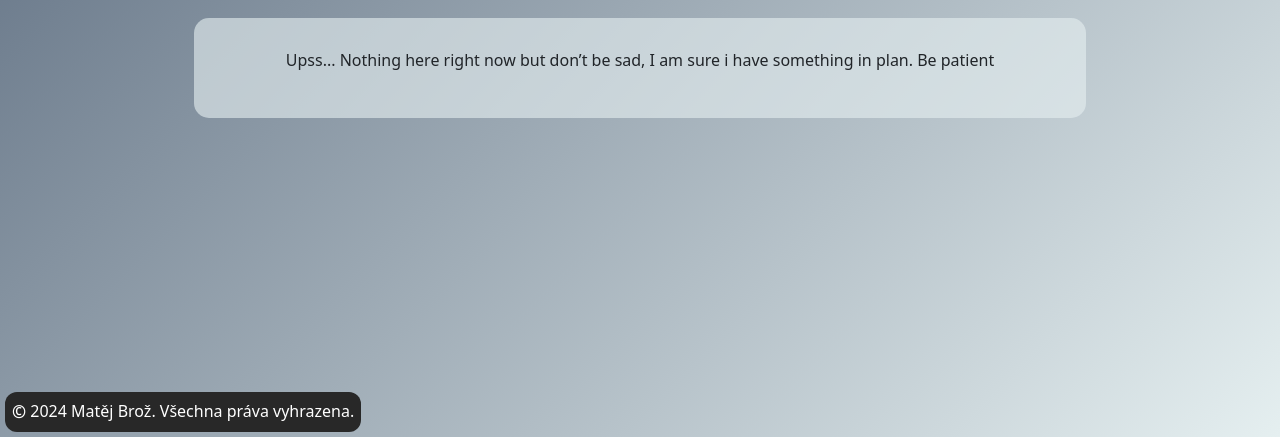
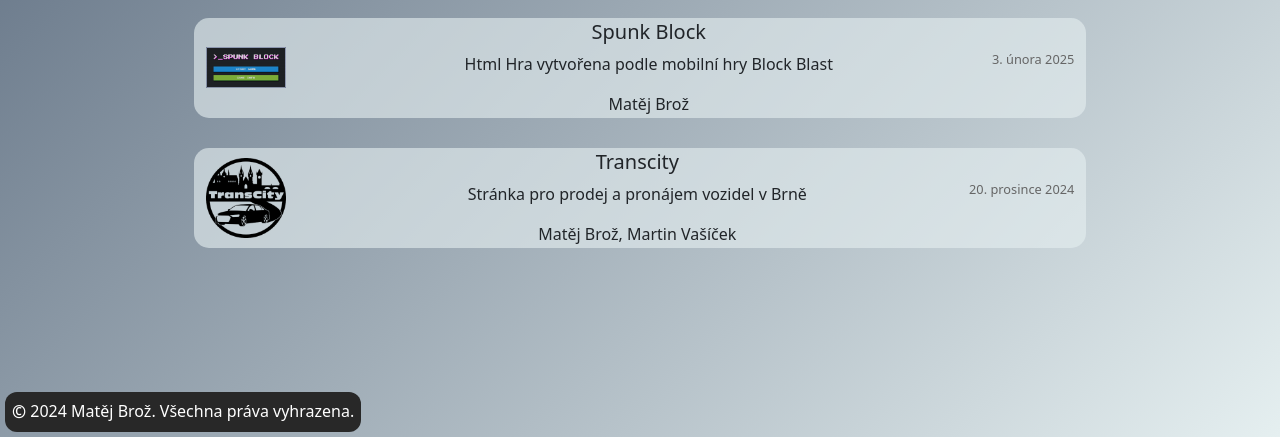
Before and after one commit to matejbroz07/My-site, a plain HTML site: page projects.html in a window 1280 px wide. Shown: the part 363-800 px from the top of the page. Drawn offline with nearby package versions, Linux system fonts and the light colour scheme.

Commit message:
projects

```diff
--- a/projects.html
+++ b/projects.html
@@ -1,19 +1,13 @@
 <!doctype html>
 <html lang="en" class="gradient">
+
 <head>
     <title>My Web Site</title>
     <meta charset="utf-8" />
-        <meta
-            name="viewport"
-            content="width=device-width, initial-scale=1, shrink-to-fit=no"
-        />
+    <meta name="viewport" content="width=device-width, initial-scale=1, shrink-to-fit=no" />
 
-        <link
-            href="https://cdn.jsdelivr.net/npm/bootstrap@5.3.2/dist/css/bootstrap.min.css"
-            rel="stylesheet"
-            integrity="sha384-T3c6CoIi6uLrA9TneNEoa7RxnatzjcDSCmG1MXxSR1GAsXEV/Dwwykc2MPK8M2HN"
-            crossorigin="anonymous"
-        />
+    <link href="https://cdn.jsdelivr.net/npm/bootstrap@5.3.2/dist/css/bootstrap.min.css" rel="stylesheet"
+        integrity="sha384-T3c6CoIi6uLrA9TneNEoa7RxnatzjcDSCmG1MXxSR1GAsXEV/Dwwykc2MPK8M2HN" crossorigin="anonymous" />
     <link rel="stylesheet" href="./style.css">
 </head>
 
@@ -23,9 +17,12 @@
         <p class="lead" id="info"><strong>this is my web site</strong></p>
         <div class="menu">
             <div class="menu-buttons">
-                        <a name="" id="menu-button1" class="btn btn-ligth menu-button" href="./index.html" role="button">Home</a>
-                        <a name="" id="menu-button2" class="btn btn-ligth menu-button" href="./projects.html" role="button" style="background-color: #212529; color:#E5EFF0;">Projects</a>
-                        <a name="" id="menu-button3" class="btn btn-ligth menu-button" href="./social.html" role="button">Social</a>
+                <a name="" id="menu-button1" class="btn btn-ligth menu-button" href="./index.html"
+                    role="button">Home</a>
+                <a name="" id="menu-button2" class="btn btn-ligth menu-button" href="./projects.html" role="button"
+                    style="background-color: #212529; color:#E5EFF0;">Projects</a>
+                <a name="" id="menu-button3" class="btn btn-ligth menu-button" href="./social.html"
+                    role="button">Social</a>
             </div>
         </div>
     </header>
@@ -33,28 +30,55 @@
         <div class="container text-center">
             <h1 class="display-5">My Projects</h1>
         </div>
+        <a href="https://spunkblock.vercel.app/" class="project-link">
             <div class="container text-center" id="proj-con">
-                <div class="row proj-col">
-                    <p>Upss... Nothing here right now but don’t be sad, I am sure i have something in plan. Be patient</p>
+                <div class="row proj-col align-items-center">
+                    <div class="col-auto">
+                        <img src="./img/spunkblock.png" alt="Projektový obrázek" class="project-image">
+                    </div>
+                    <div class="col">
+                        <h5>Spunk Block</h5>
+                        <p>Html Hra vytvořena podle mobilní hry Block Blast</p>
+                        <span>Matěj Brož</span>
+                    </div>
+                    <div class="col-auto text-end">
+                        <p class="project-date">3. února 2025</p>
                     </div>
                 </div>
+            </div>
+        </a>
+        <a href="https://www.transcity.cz/" class="project-link">
+            <div class="container text-center" id="proj-con">
+                <div class="row proj-col align-items-center">
+                    <div class="col-auto">
+                        <img src="./img/transcity.png" alt="Projektový obrázek" class="project-image">
+                    </div>
+                    <div class="col">
+                        <h5>Transcity</h5>
+                        <p>Stránka pro prodej a pronájem vozidel v Brně</p>
+                        <span>Matěj Brož, Martin Vašíček</span>
+                    </div>
+                    <div class="col-auto text-end">
+                        <p class="project-date">20. prosince 2024</p>
+                    </div>
+                </div>
+            </div>
+        </a>
     </main>
     <footer>
         <div class="footer">
-                <p><p id="copyright">&copy;</p>&nbsp;2024 Matěj Brož. Všechna práva vyhrazena.</p>
+            <p>
+            <p id="copyright">&copy;</p>&nbsp;2024 Matěj Brož. Všechna práva vyhrazena.</p>
         </div>
     </footer>
 
-        <script
-            src="https://cdn.jsdelivr.net/npm/@popperjs/core@2.11.8/dist/umd/popper.min.js"
+    <script src="https://cdn.jsdelivr.net/npm/@popperjs/core@2.11.8/dist/umd/popper.min.js"
         integrity="sha384-I7E8VVD/ismYTF4hNIPjVp/Zjvgyol6VFvRkX/vR+Vc4jQkC+hVqc2pM8ODewa9r"
-            crossorigin="anonymous"
-        ></script>
+        crossorigin="anonymous"></script>
 
-        <script
-            src="https://cdn.jsdelivr.net/npm/bootstrap@5.3.2/dist/js/bootstrap.min.js"
+    <script src="https://cdn.jsdelivr.net/npm/bootstrap@5.3.2/dist/js/bootstrap.min.js"
         integrity="sha384-BBtl+eGJRgqQAUMxJ7pMwbEyER4l1g+O15P+16Ep7Q9Q+zqX6gSbd85u4mG4QzX+"
-            crossorigin="anonymous"
-        ></script>
+        crossorigin="anonymous"></script>
 </body>
+
 </html>
--- a/style.css
+++ b/style.css
@@ -147,3 +147,23 @@ footer{
     border-radius :15px ;
     align-items: center;
 }
+.project-link {
+    text-decoration: none;
+    color: inherit;
+    display: block;
+}
+
+.project-link:hover {
+    opacity: 0.8;
+}
+
+.project-image {
+    width: 80px; /* Malý obrázek, můžeš upravit velikost */
+    height: auto;
+    margin-right: 20px; /* Mezera mezi obrázkem a textem */
+}
+
+.project-date {
+    font-size: 0.8rem; /* Menší písmo pro datum */
+    color: #666; /* Méně výrazná barva pro datum */
+}
```
Also changed, not shown: index.html (+8 -8 lines), img/spunkblock.png (added), img/transcity.png (added). Lines whose indentation alone changed are shown as unchanged.
